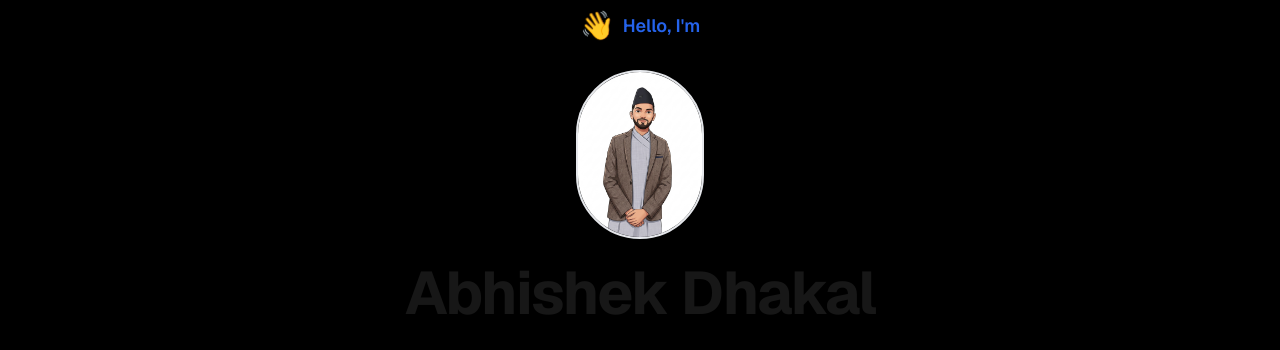
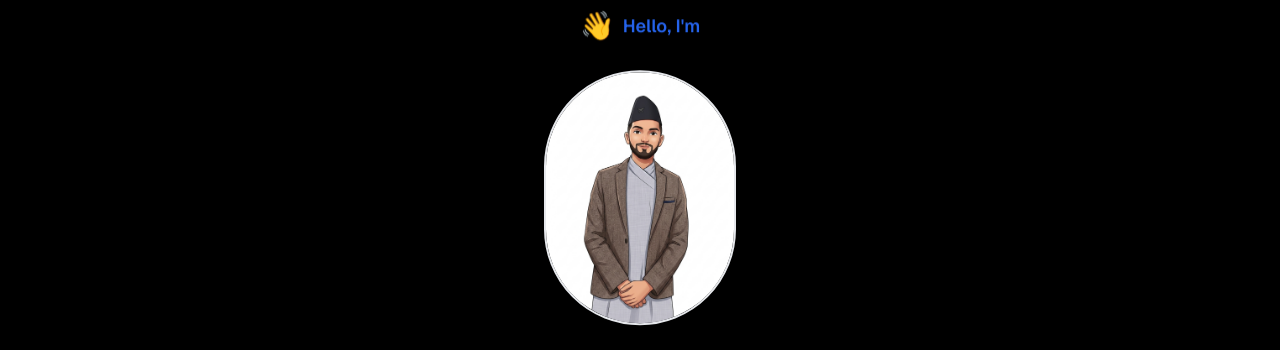
Before and after one commit to GGAbhishekDhakal/MyPortfolio, a Next.js app: page / in a window 1280 px wide. Shown: the part 134-484 px from the top of the page. Built offline with nearby package versions, Linux system fonts and the light colour scheme.

Commit message:
fix: larger profile photo 192px

```diff
--- a/app/components/Hero.tsx
+++ b/app/components/Hero.tsx
@@ -27,8 +27,8 @@ export default function Hero() {
         <Image
           src="/profile.png"
           alt="Abhishek Dhakal"
-          width={128}
-          height={128}
+          width={192}
+          height={192}
           className="rounded-full border-2 border-card-border object-cover shadow-lg"
           priority
         />
```
